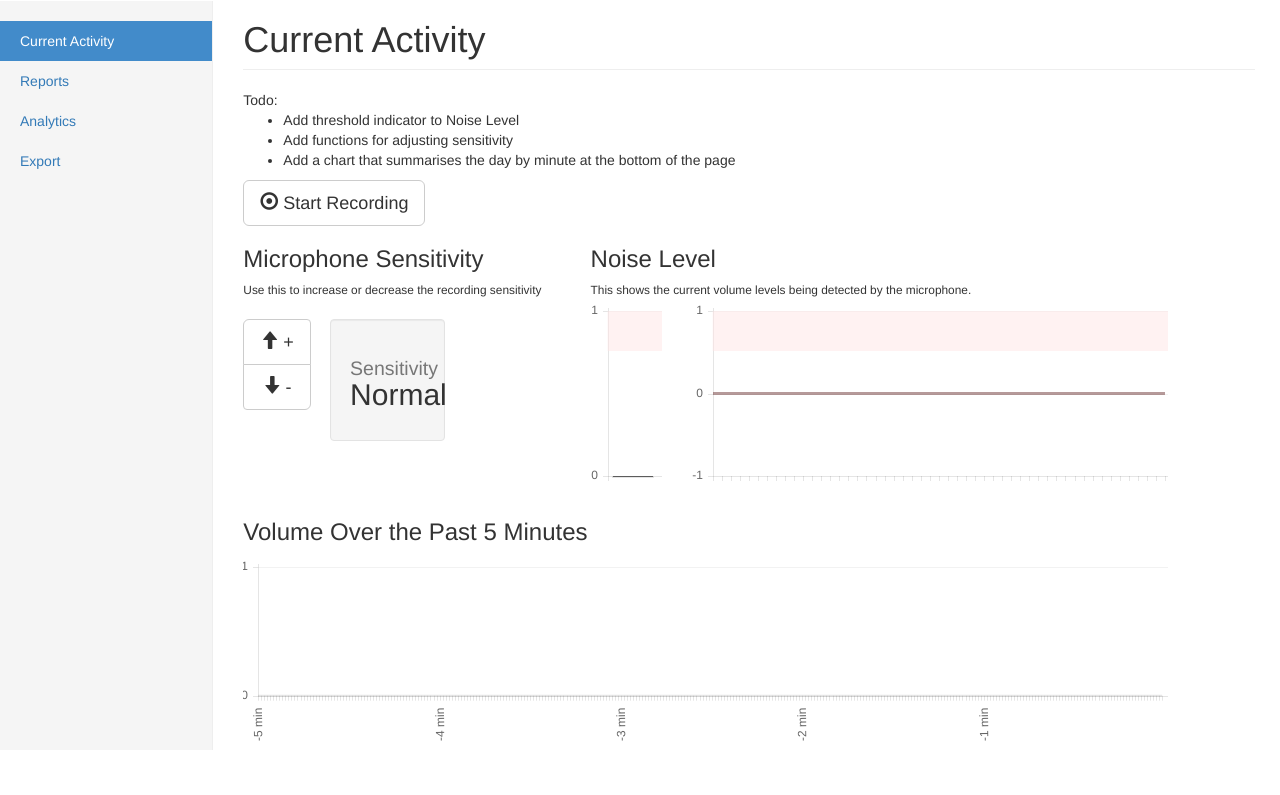
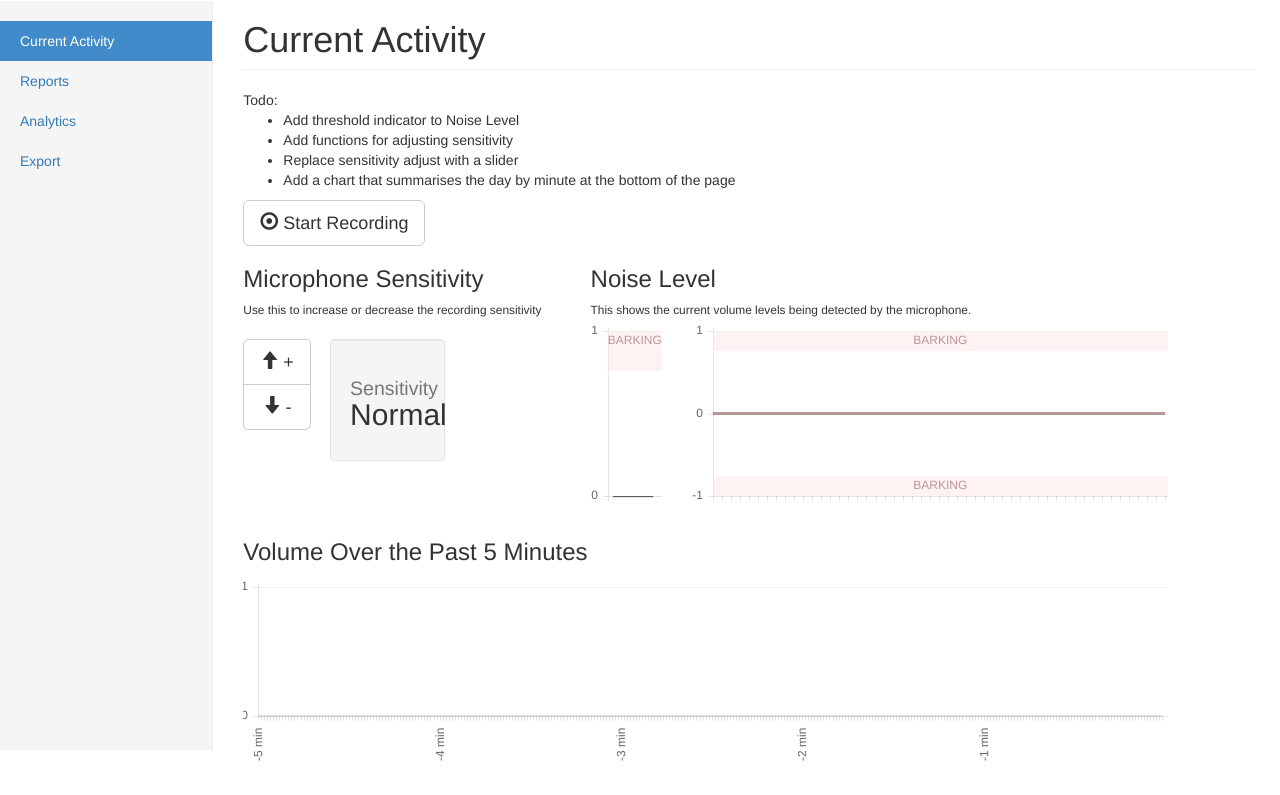
Before and after one commit to robinpercy/dogmonitor-django, a Django app: template dogmonitor/templates/webui/activity.html in a window 1280 px wide. Shown: the part 50-845 px from the top of the page. Before the commit the page ends 800 px from the top, so only its background shows below. Run offline with Django 3.2, Linux system fonts and the light colour scheme; the template is opened without the code that fills it, so the values that code supplies are empty; some libraries are stand-ins or nearby versions.

Commit message:
Added indicator regions

```diff
--- a/dogmonitor/templates/webui/activity.html
+++ b/dogmonitor/templates/webui/activity.html
@@ -22,6 +22,7 @@
         <ul>
           <li>Add threshold indicator to Noise Level</li>
           <li>Add functions for adjusting sensitivity</li>
+          <li>Replace sensitivity adjust with a slider</li>
           <li>Add a chart that summarises the day by minute at the bottom of the page</li>
         </ul>
       </div>
--- a/dogmonitor/urls.py
+++ b/dogmonitor/urls.py
@@ -20,5 +20,6 @@ from webui import views
 
 urlpatterns = [
     url(r'^admin/', admin.site.urls),
-    url(r'^index', views.activity)
+    url(r'^activity', views.activity),
+    url(r'^activity2', views.activity2)
 ]
--- a/webui/static/js/activity.js
+++ b/webui/static/js/activity.js
@@ -402,29 +402,57 @@ var VolumeVisualization = function(opts) {
 
 };
 
-function drawThresholdLine(self) {
+function drawThresholdLine(self, topAndBottom) {
+		/*
+		scale gives us reference points on the y-scale.
+		- startPoint is the y coord for the top of the y axis
+		- endpoint is the y coord for its bottom.
+    - xScalePaddingLeft gives the y axis' offset from the left
+		*/
     var scale = self.scale
 
+		var height = 0.2;
+		if ("undefined" === typeof topAndBottom) {
+			topAndBottom = false;
+		}
+
+		if (topAndBottom) {
+			height /= 2;
+		}
+
+		var ctx = self.chart.ctx;
+
+		var txt = "BARKING";
+		var textDim = ctx.measureText(txt);
+		var textLeft = scale.width/2 + textDim.width/2 + scale.xScalePaddingLeft/2;
+
     // draw line
-		var ctx = self.chart.ctx;
 		console.log(self);
-		var y = ctx.canvas.height * 0.2;
-		var pLeft = {x:scale.xScalePaddingLeft, y:scale.startPoint}
-		var pRight = {x: ctx.canvas.width, y:y}
+		var y = ctx.canvas.height * height;
+		var topLeft = {x:scale.xScalePaddingLeft, y:scale.startPoint};
+		var rectDim = {x: ctx.canvas.width, y:y};
     ctx.fillStyle = 'rgba(255,230,230,0.5)';
-		ctx.fillRect(pLeft.x,pLeft.y,pRight.x, pRight.y)
+		ctx.fillRect(topLeft.x,topLeft.y,rectDim.x,rectDim.y);
+	  ctx.fillStyle = 'rgba(188,150,150,1)';
+		ctx.fillText("BARKING", textLeft, scale.startPoint + 10);
+		if (topAndBottom) {
+			console.log("CALLED",topLeft.x, scale.endPoint-y, rectDim.x, scale.endPoint);
+	    ctx.fillStyle = 'rgba(255,230,230,0.5)';
+			ctx.fillRect(topLeft.x, scale.endPoint-y, rectDim.x, y);
+		  ctx.fillStyle = 'rgba(188,150,150,1)';
+			ctx.fillText(txt, textLeft, scale.endPoint-y + 10)
+		}
 		/*
     ctx.beginPath();
-    ctx.moveTo(pLeft.x, pLeft.y);
+    ctx.moveTo(topLeft.x, topLeft.y);
     ctx.strokeStyle = '#b88888';
 		ctx.lineWidth = 3;
-    ctx.lineTo(pRight.x, pRight.y);
+    ctx.lineTo(rectDim.x, rectDim.y);
     ctx.stroke();
 		ctx.textAlign = 'center';
 
 		var txt = "BARKING DETECTED";
 		var txtDim = ctx.measureText(ctx);
-		ctx.fillText("BARKING DETECTED", ctx.canvas.width/2, pLeft.y)
 		*/
 }
 
@@ -440,6 +468,6 @@ Chart.types.Line.extend({
 		name: "LineWithThreshold",
 		draw: function() {
 			Chart.types.Line.prototype.draw.apply(this, arguments);
-			drawThresholdLine(this);
+			drawThresholdLine(this, true);
 		}
 });
--- a/webui/views.py
+++ b/webui/views.py
@@ -2,3 +2,6 @@ from django.shortcuts import render
 
 def activity(request):
     return render(request, 'webui/activity.html', {})
+
+def activity2(request):
+    return render(request, 'webui/activity2.html', {})
```
